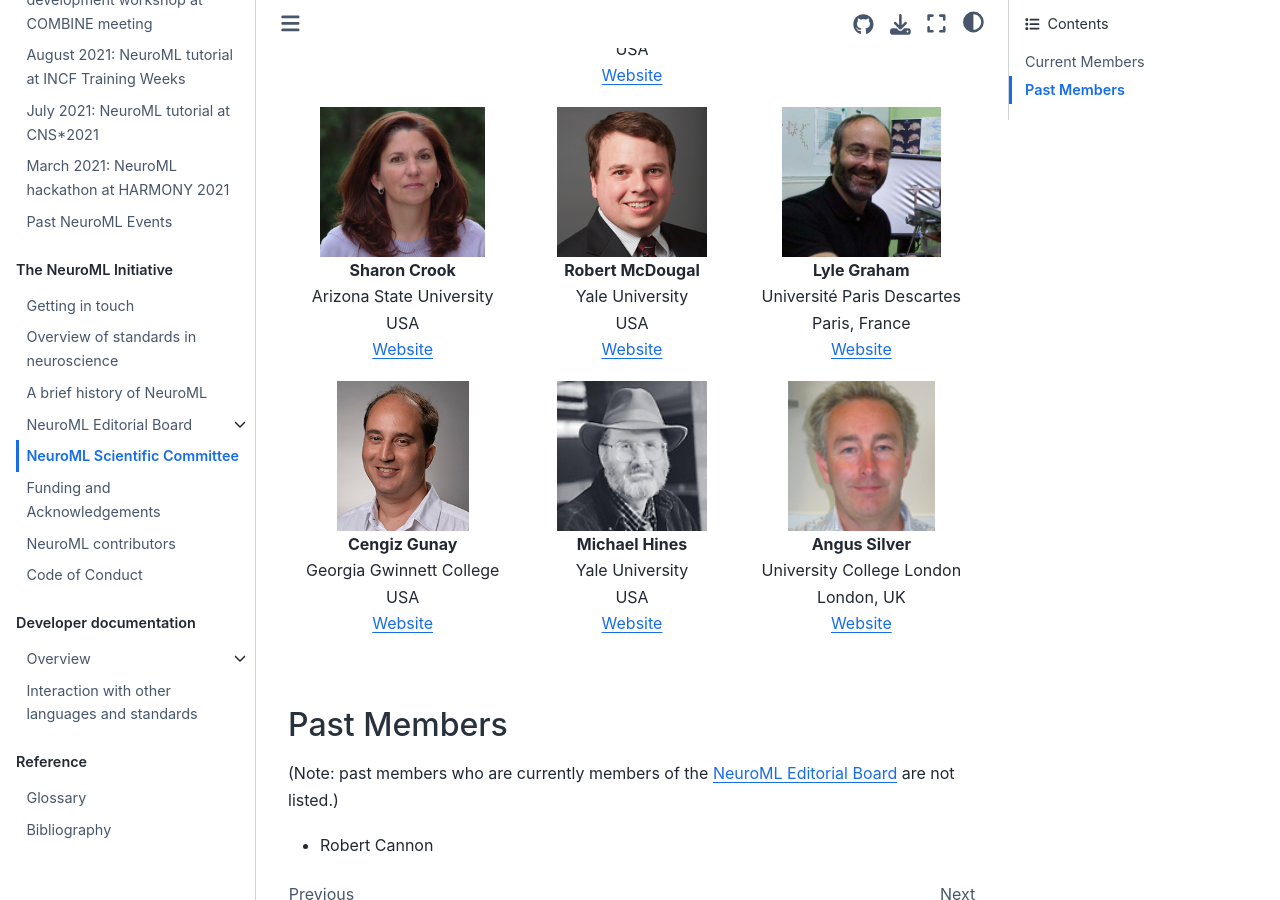
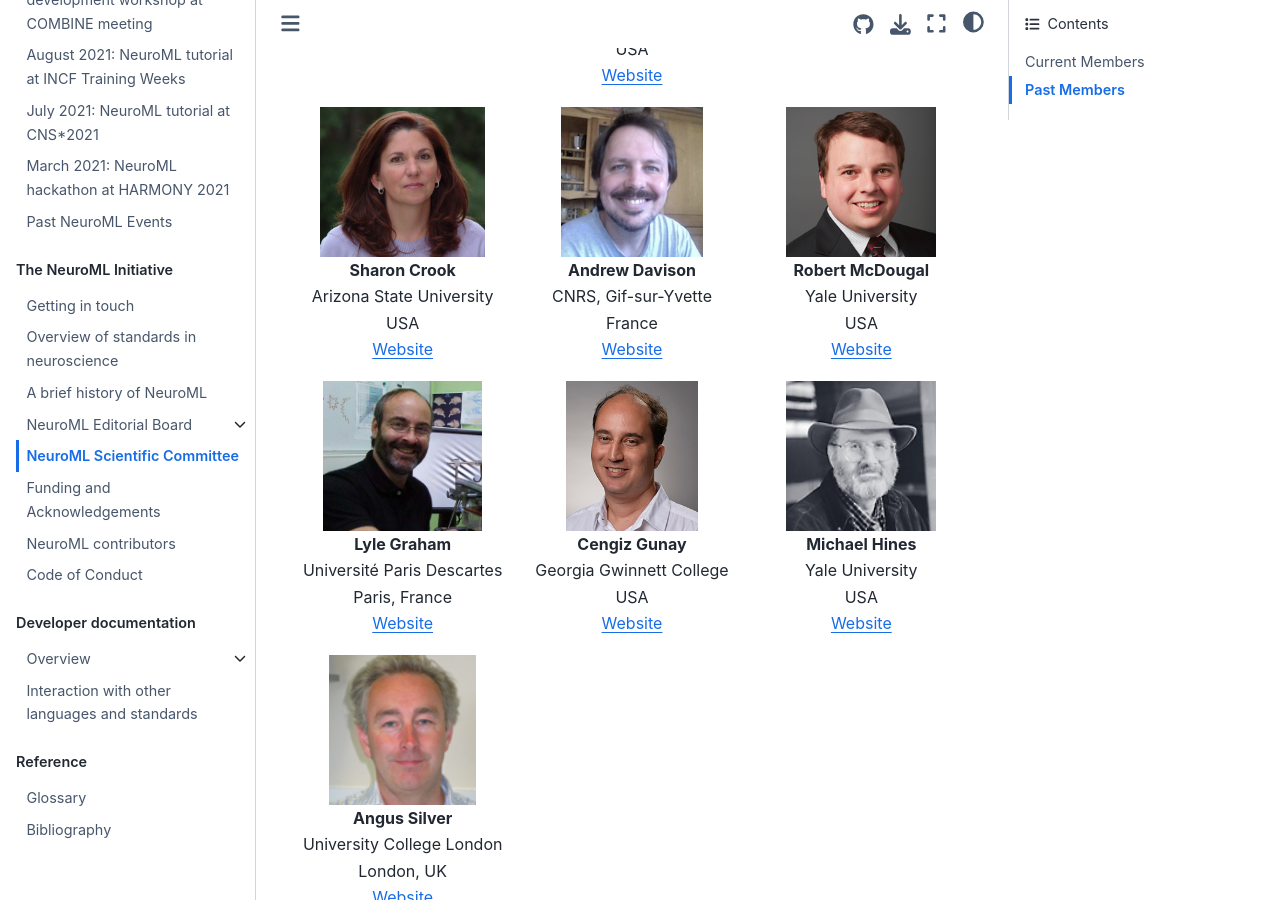
Before and after one commit to NeuroML/Documentation, a Jupyter Book: the page built from source/NeuroMLOrg/ScientificCommittee.md, in a window 1280 px wide and 900 px high, scrolled down 868 px. Built offline with Jupyter Book 1.0.4 settings and Sphinx 7.4.7 and the Sphinx Book theme 1.1.4, drawn with Linux system fonts in a browser that asks for light colours.

Commit message:
feat: add @apdavison to scientific committee
Fixes #120

````diff
--- a/source/NeuroMLOrg/ScientificCommittee.md
+++ b/source/NeuroMLOrg/ScientificCommittee.md
@@ -82,6 +82,24 @@ height: 150px
 Arizona State University<br />
 USA<br />
 [Website](https://iconlab.asu.edu/crook.html)
+
+</center>
+
+</div>
+<div class="col-sm-4 px-2">
+<center>
+
+```{image} ../images/ScientificCommittee/andrew.jpg
+---
+alt: Andrew Davison
+height: 150px
+---
+```
+
+**Andrew Davison**<br />
+CNRS, Gif-sur-Yvette<br />
+France<br />
+[Website](http://www.andrewdavison.info/)
 
 </center>
 
````
Also changed, not shown: source/images/ScientificCommittee/andrew.jpg (added).
